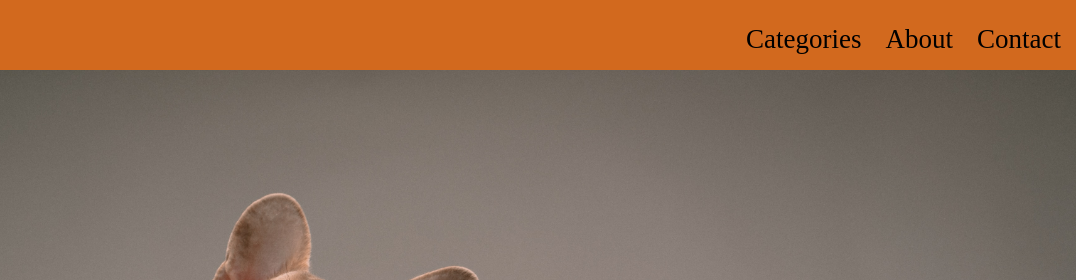
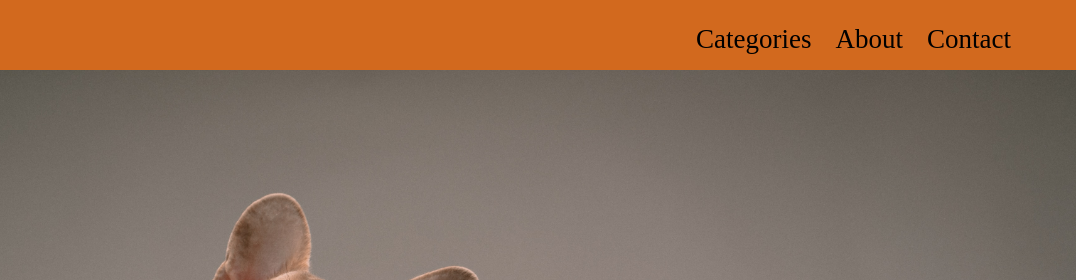
Before and after one commit to Faizan-Ahmad-Khan/Pets-Web-Project, a plain HTML site: page index.html in a window 1280 px wide. Shown: the top 280 px of the page, 204-1280 px from the left. Drawn offline with Linux system fonts and the light colour scheme.

Commit message:
done modification

```diff
--- a/style.css
+++ b/style.css
@@ -11,7 +11,7 @@ div#logo {
 }
 
 div#navbar {
-  padding-left: 950px;
+  padding-left: 900px;
   margin-top: -40px;
   padding-bottom: 15px;
   word-spacing: 20px;
```
